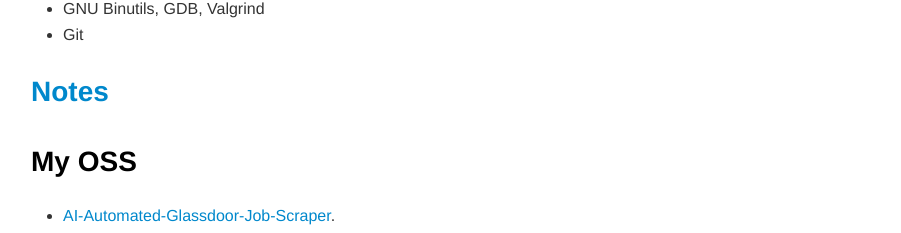
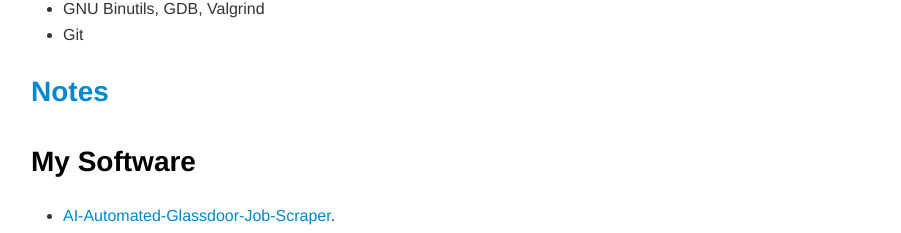
Before and after one commit to HarutaUchino/harutauchino.github.io, a plain HTML site: page index.html in a window 1280 px wide. Shown: the part 1171-1404 px from the top of the page, without its empty margins (184-1085 px from the left). Drawn offline with nearby package versions, Linux system fonts and the light colour scheme.

Commit message:
Update index.html

```diff
--- a/index.html
+++ b/index.html
@@ -61,7 +61,7 @@ August 2021 - August 2021</p>
 <li>Git</li>
 </ul>
 <h2 id="notenotehtml"><a href="./notes.html">Notes</a> </h2>
-<h2 id="my-oss">My OSS </h2>
+<h2 id="my-software">My Software </h2>
 <ul>
 <li><a href="https://github.com/HarutaUchino/AI-Automated-Glassdoor-Job-Scraper">AI-Automated-Glassdoor-Job-Scraper</a>.<br>
 Automated job search on Glassdoor with this scraping tool of SeleniumBase. Leveraging AI(LLM), it filters and analyzes job postings tailored to your profile.<br>
```
